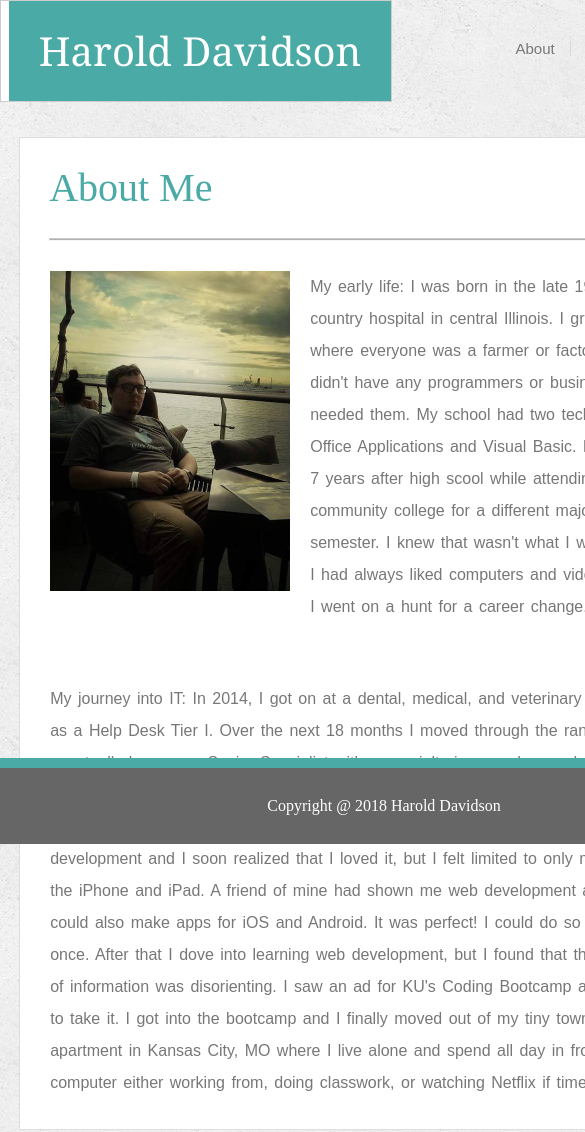
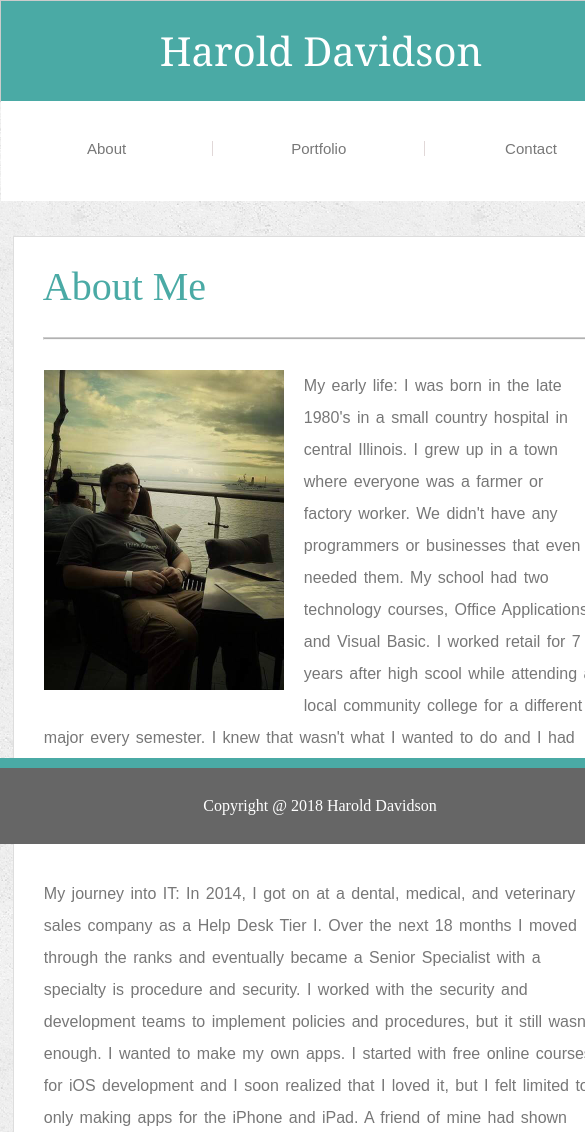
Before and after one commit to Cornflakes1009/Portfolio-Responsive, a plain HTML site: page index.html in a window 390 px wide. Shown: the top 1132 px of the page, 585 px wide, since content can reach past the window. Drawn offline with Linux system fonts and the light colour scheme.

Commit message:
index 640 done

```diff
--- a/assets/css/style.css
+++ b/assets/css/style.css
@@ -274,3 +274,48 @@ footer {
         width: 768px;
     }
 }
+/* ----------------------------------------------------- */
+@media screen and (max-width: 640px) {
+    .header-content {
+        margin-left: 0;
+
+    }
+    .name {
+        width: 640px;
+        padding-left: 0px;
+        padding-right: 0px;
+
+    }
+    .nav-bar {
+        width: 100%;
+        background-color: white;
+        float: none;
+    }
+    .nav-bar-float {
+        float: left;
+        background-color: white;
+        width: 640px;
+    }
+    body {
+        width: 640px;
+    }
+    footer {
+        width: 640px;
+    }
+    .nav-bar-list-item {
+        width: 33%;
+        padding-left: 0px;
+        padding-right: 0px;
+        text-align: center;
+    }
+    .entire-content-area {
+        width: 640px;
+        padding-left: 0px;
+        padding-right: 0px;
+        margin-left: 0px;
+
+    }
+    .main-content-area {
+        width: 95.5%;
+    }
+}
--- a/index.html
+++ b/index.html
@@ -12,7 +12,10 @@
     <div class="wrapper">
     <header>
         <div class="header-content">
-            <h1 class="name"><a href="index.html">Harold Davidson</a></h1>
+            <div>
+                <h1 class="name"><a href="index.html">Harold Davidson</a></h1>
+            </div>
+
             <div class="nav-bar">
                 <ul class="nav-bar-float ">
                     <li class="border-right nav-bar-list-item"><a href="index.html">About</a></li>
```
Also changed, not shown: portfolio.html (+2 -2 lines).
